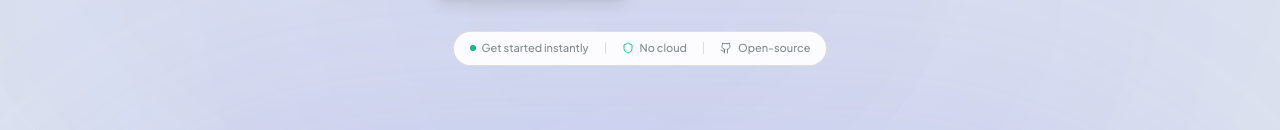
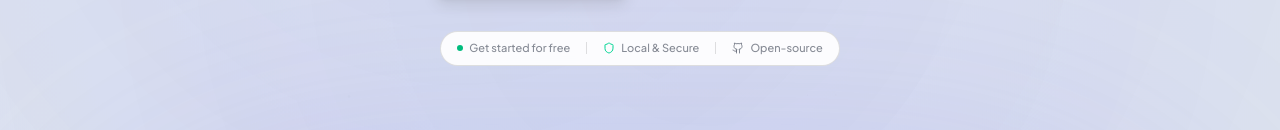
Before and after one commit to anas1412/cyberiaspace, a React (Vite) app: page / in a window 1280 px wide. Shown: the part 520-650 px from the top of the page. Built offline with nearby package versions, Linux system fonts and the light colour scheme.

Commit message:
fix: 'Get started for free' and 'Local & Secure'

```diff
--- a/src/components/Homepage.tsx
+++ b/src/components/Homepage.tsx
@@ -257,12 +257,12 @@ const Homepage: React.FC = () => {
                 <div className="inline-flex items-center gap-4 px-4 py-2 rounded-full bg-[var(--glass-bg)] backdrop-blur-md border border-[var(--glass-border)]">
                   <div className="flex items-center gap-1.5">
                     <div className="w-1.5 h-1.5 rounded-full bg-emerald-500" />
-                    <span className="text-[11px] font-medium text-[var(--text-muted)]">Get started instantly</span>
+                    <span className="text-[11px] font-medium text-[var(--text-muted)]">Get started for free</span>
                   </div>
                   <div className="w-px h-3 bg-[var(--glass-border)]" />
                   <div className="flex items-center gap-1.5">
                     <Shield className="w-3 h-3 text-emerald-400" />
-                    <span className="text-[11px] font-medium text-[var(--text-muted)]">No cloud</span>
+                    <span className="text-[11px] font-medium text-[var(--text-muted)]">Local & Secure</span>
                   </div>
                   <div className="w-px h-3 bg-[var(--glass-border)]" />
                   <div className="flex items-center gap-1.5">
@@ -597,7 +597,7 @@ const Homepage: React.FC = () => {
               </h2>
               <p className="text-[var(--text-muted)] text-lg mb-10 max-w-lg mx-auto">
                 Free, open-source, local. Your canvas, your data, your AI.
-                Get started instantly.
+                Get started for free.
               </p>
               <div className="flex flex-col sm:flex-row items-center justify-center gap-4">
                 <a
```
